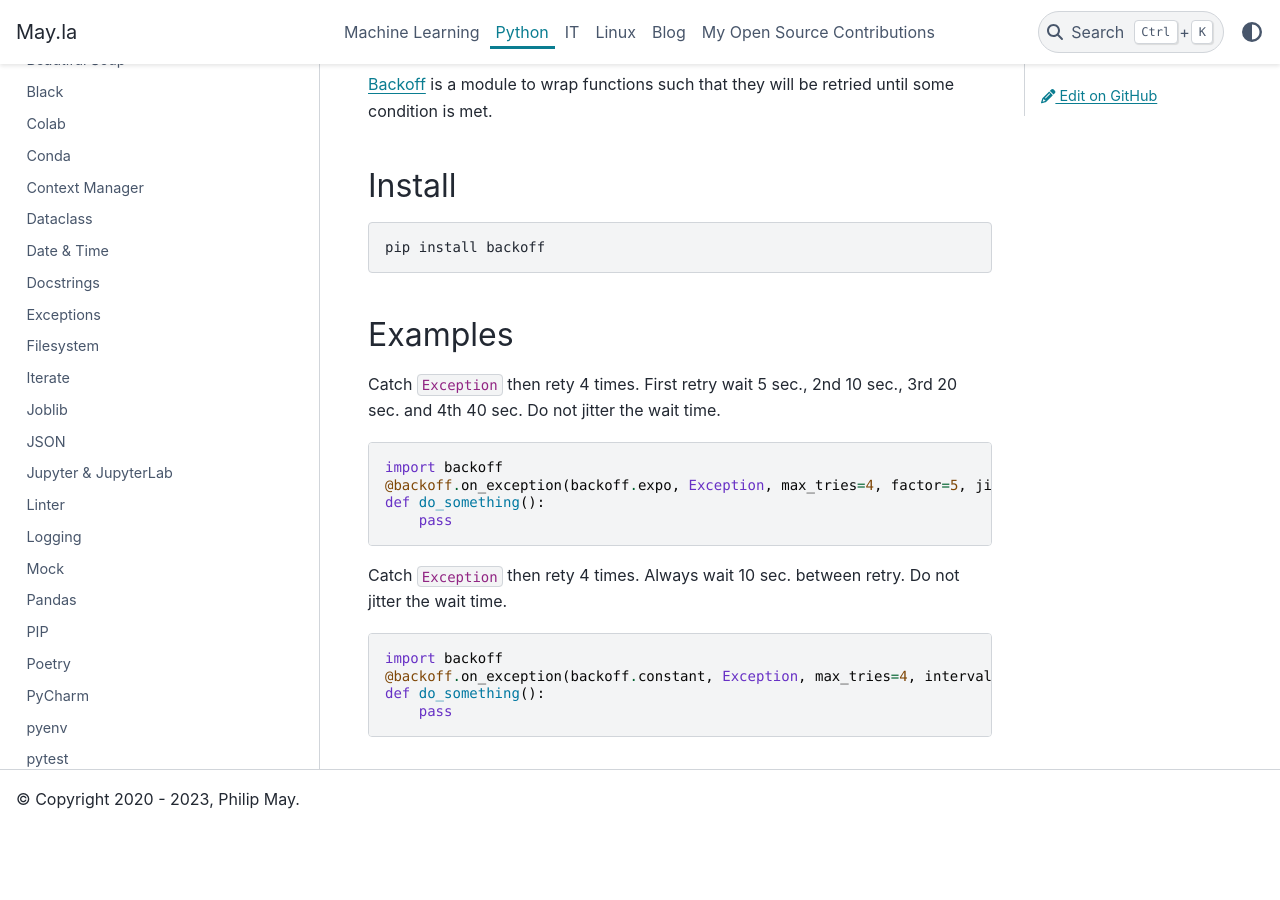
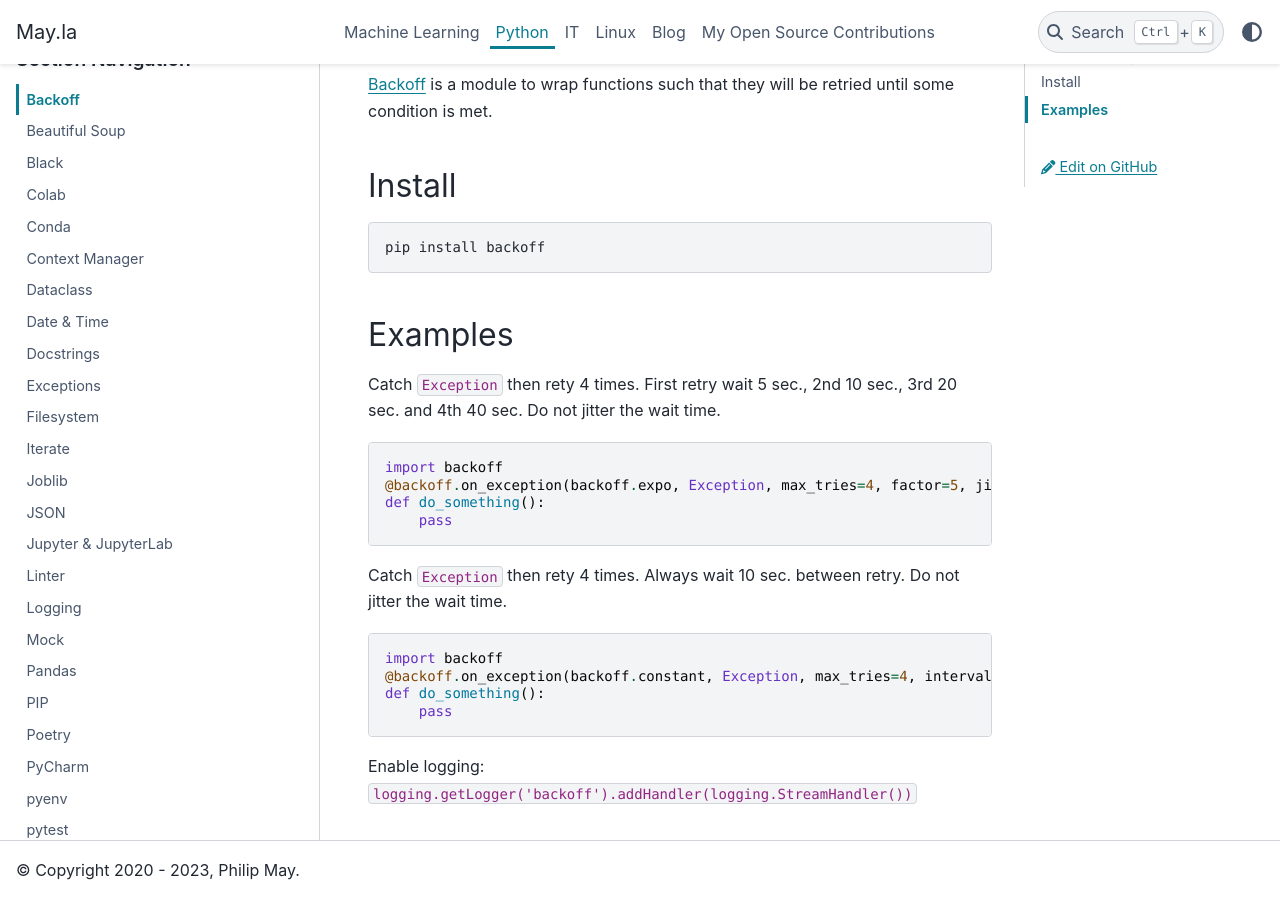
Before and after one commit to PhilipMay/PhilipMay_org, a Sphinx documentation site: the page built from source/python/backoff.md, in a window 1280 px wide and 900 px high, scrolled down 138 px. Built offline with Sphinx 7.4.7 and the PyData theme 0.15.4, drawn with Linux system fonts in a browser that asks for light colours; before the commit the page ends 967 px from its top, so only the background shows below that.

Commit message:
Update backoff.md

````diff
--- a/source/python/backoff.md
+++ b/source/python/backoff.md
@@ -30,3 +30,5 @@
 def do_something():
     pass
 ```
+
+Enable logging: `logging.getLogger('backoff').addHandler(logging.StreamHandler())`
````
